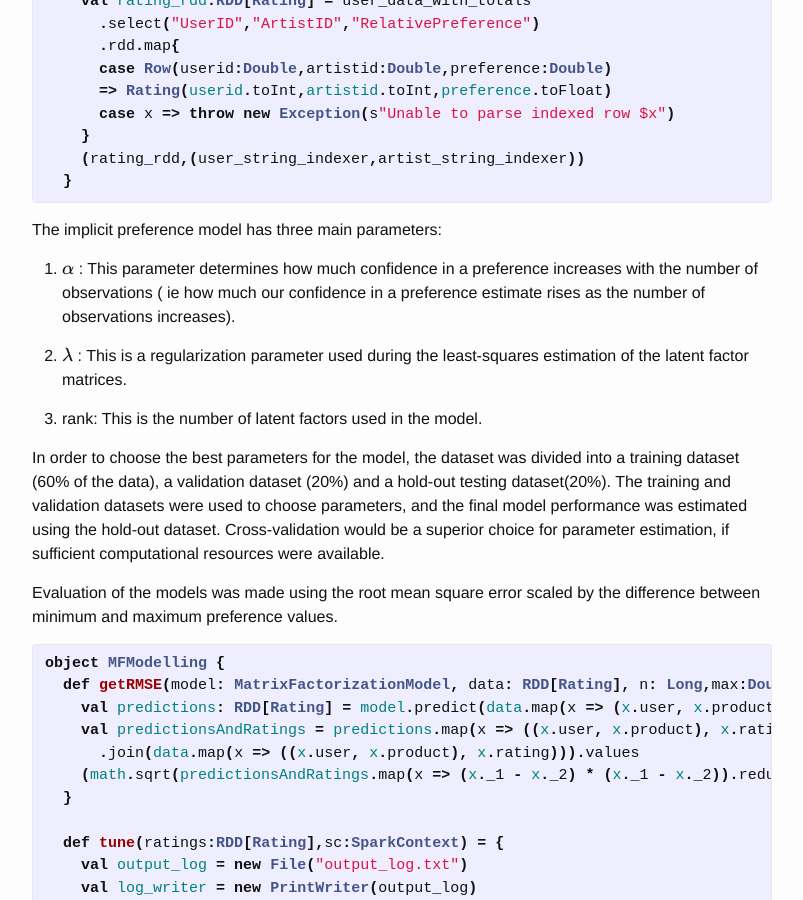
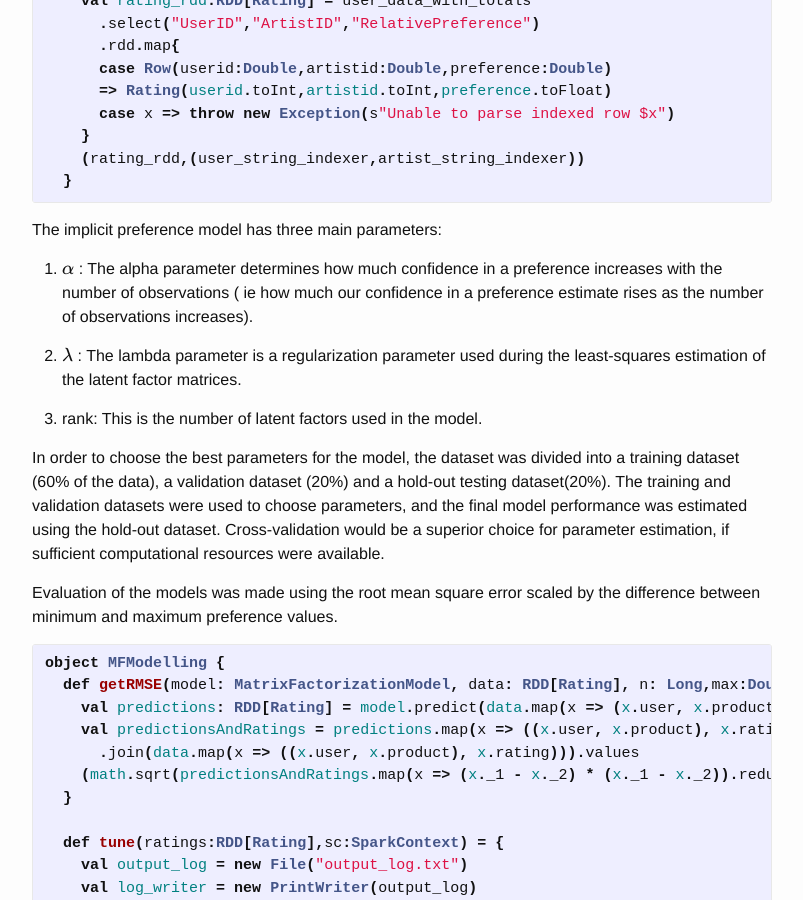
Before and after one commit to jlln/jlln.github.io, a Jekyll site: the page built from _posts/2016-09-19-lastfm.markdown, in a window 1280 px wide and 900 px high, scrolled down 2345 px. Shown: the whole window, without its empty margins (238-1041 px from the left). Built offline with Jekyll 4.4.1, drawn with Linux system fonts in a browser that asks for light colours; formulas are drawn with MathJax 3.

Commit message:
Update 2016-09-19-lastfm.markdown

```diff
--- a/_posts/2016-09-19-lastfm.markdown
+++ b/_posts/2016-09-19-lastfm.markdown
@@ -89,9 +89,9 @@ object Parser {
 
 The implicit preference model has three main parameters:
 
-1.  $\alpha$  : This parameter determines how much confidence in a preference increases with the number of observations ( ie how much our confidence in a preference estimate rises as the number of observations increases).
+1. $$\alpha$$  : The alpha parameter determines how much confidence in a preference increases with the number of observations ( ie how much our confidence in a preference estimate rises as the number of observations increases).
 
-2. $\lambda$ : This is a regularization parameter used during the least-squares estimation of the latent factor matrices.
+2. $$\lambda$$ : The lambda parameter is a regularization parameter used during the least-squares estimation of the latent factor matrices.
 
 3. rank: This is the number of latent factors used in the model.
 
```
